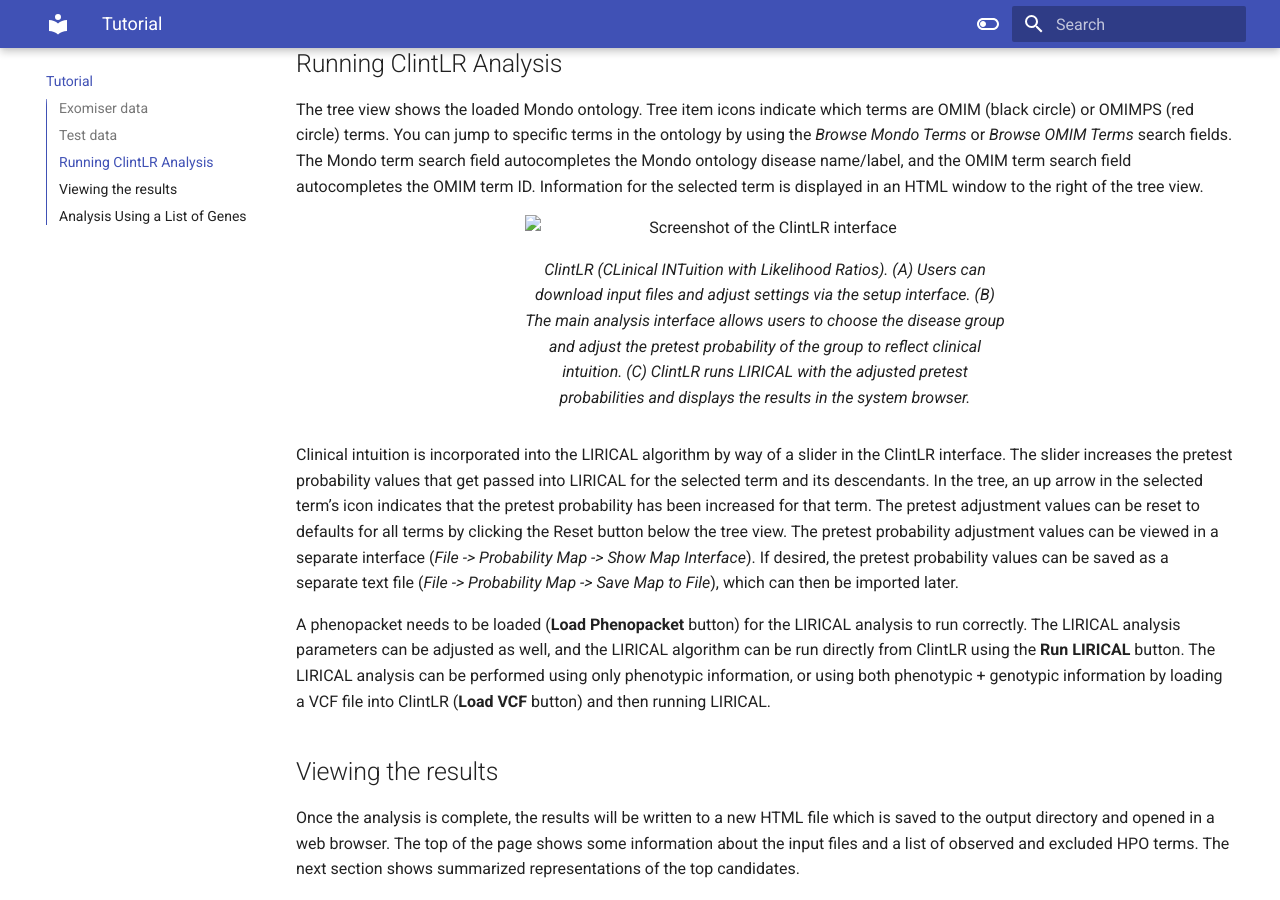
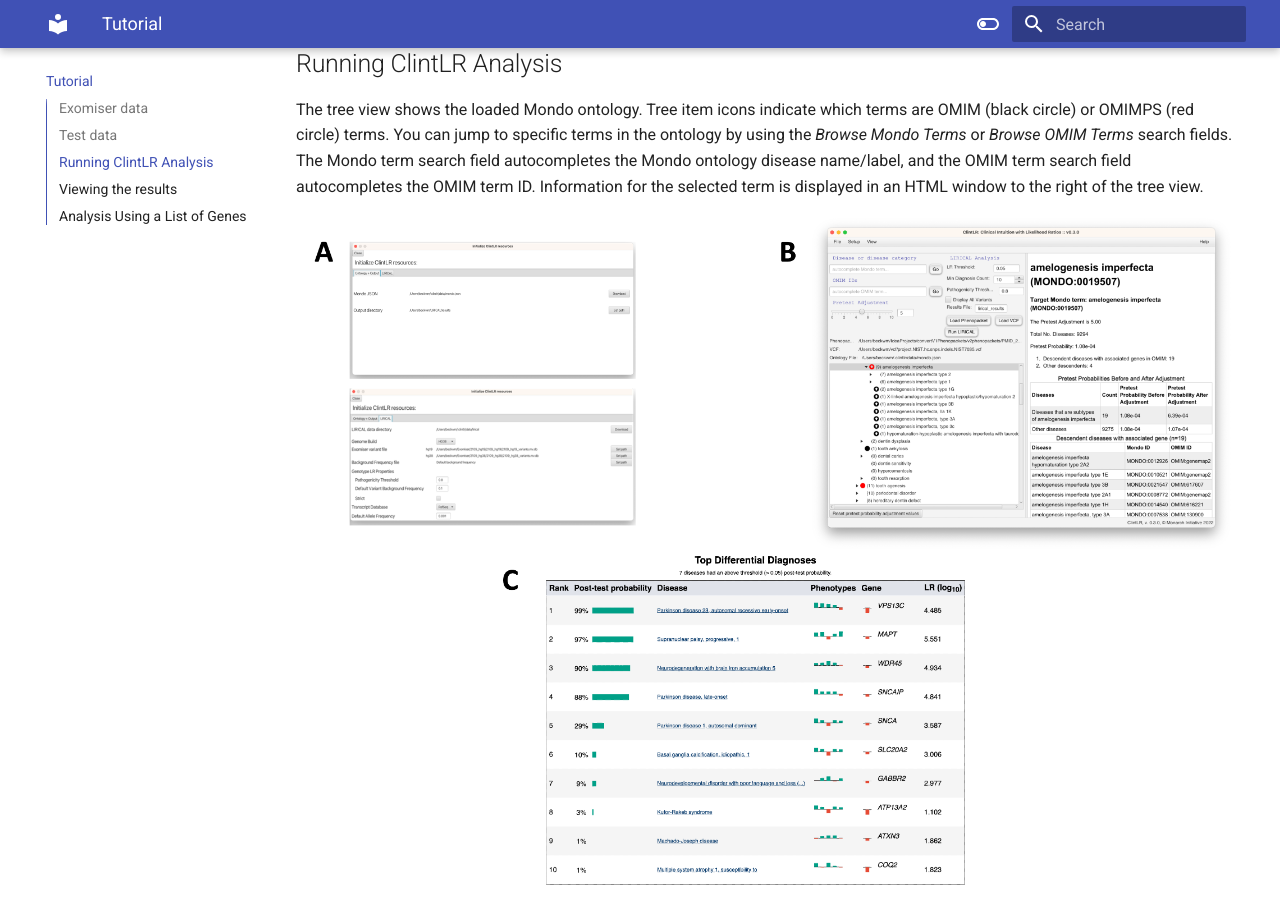
Before and after one commit to TheJacksonLaboratory/ClintLR, an MkDocs documentation site: the page built from docs/tutorial.md, in a window 1280 px wide and 900 px high, scrolled down 583 px. Built offline with MkDocs 1.6.1 and Material for MkDocs 9.7.7, drawn with Linux system fonts in a browser that asks for light colours.

Commit message:
Add doc figures again

```diff
--- a/docs/tutorial.md
+++ b/docs/tutorial.md
@@ -29,10 +29,9 @@ You can jump to specific terms in the ontology by using the *Browse Mondo Terms*
 The Mondo term search field autocompletes the Mondo ontology disease name/label, and the OMIM term search field autocompletes the OMIM term ID.
 Information for the selected term is displayed in an HTML window to the right of the tree view.
 
-<figure>
-  <img src="_static/ClintLR_screenshot_and_results.png" alt="Screenshot of the ClintLR interface"/>
-  <figcaption>ClintLR (CLinical INTuition with Likelihood Ratios). (A) Users can download input files and adjust settings via the setup interface. (B) The main analysis interface allows users to choose the disease group and adjust the pretest probability of the group to reflect clinical intuition. (C) ClintLR runs LIRICAL with the adjusted pretest probabilities and displays the results in the system browser.</figcaption>
-</figure>
+
+![Screenshot of the ClintLR interface](_static/ClintLR_screenshot_and_results.png "ClintLR (CLinical INTuition with Likelihood Ratios). (A) Users can download input files and adjust settings via the setup interface. (B) The main analysis interface allows users to choose the disease group and adjust the pretest probability of the group to reflect clinical intuition. (C) ClintLR the runs LIRICAL with the adjusted pretest probabilities and displays the results in the system browser.")
+
 
 Clinical intuition is incorporated into the LIRICAL algorithm by way of a slider in the ClintLR interface.
 The slider increases the pretest probability values that get passed into LIRICAL for the selected term and its descendants.
```
Also changed, not shown: docs/setup.md (+1 -4 lines).
